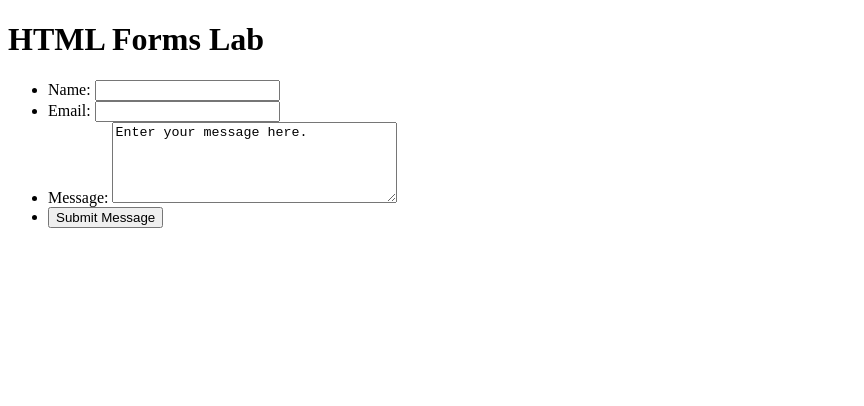
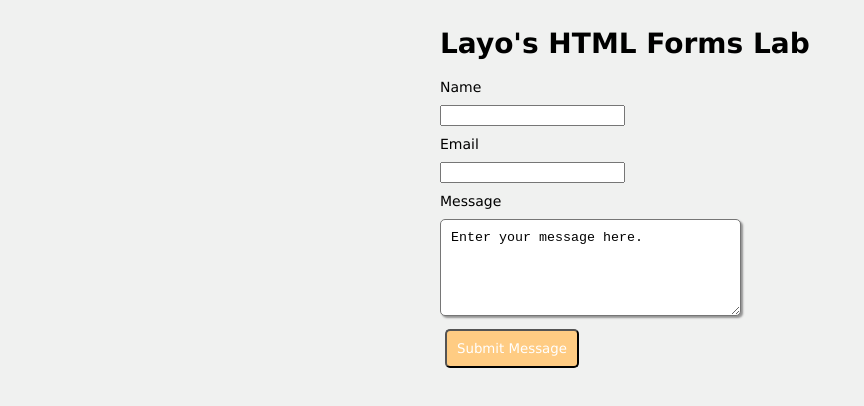
Before and after one commit to oadewole/oadewole.github.io, a plain HTML site: page inst377-labs/lab_6/index.html in a window 1280 px wide. Shown: the whole page, without its empty margins (0-864 px from the left). Drawn offline with Linux system fonts and the light colour scheme.

Commit message:
Style form

```diff
--- a/inst377-labs/lab_6/form_styles.css
+++ b/inst377-labs/lab_6/form_styles.css
@@ -1,15 +1,59 @@
+html {
+    font-size: 14px;
+}
+
+body {
+    font-family: 'Lucida Sans', 'Lucida Sans Regular', 'Lucida Grande', 'Lucida Sans Unicode', Geneva, Verdana, sans-serif;
+    background: #f0f1f0;
+}
+
+.wrapper {
+    display: flex;
+    flex-flow: row wrap;
+    justify-content: center;
+}
+
 form {
-
+    /* Center form */
+    margin: 0 auto;
+    width: 400px;
 }
 
 label {
-
+    display: block;
+    margin: 5px 0px;
 }
 
 input, textarea {
+    margin: 5px 0;
+}
 
+textarea {
+    border-radius: 5px;
+    padding: 10px;
+    box-shadow: 2px 2px 2px #949494;
 }
 
 ul {
+    list-style: none;
+    margin: 0;
+    padding: 0;
+}
 
+button {
+    background-color: #ffcc83;
+    font-family: Verdana, Geneva, Tahoma, sans-serif;
+    color: #fff;
+    margin: 5px;
+    padding: 10px;
+    border-radius: 5px;
 }
+
+button:hover {
+    background-color: #ff6b54;
+}
+
+button:active {
+    position: relative;
+    top: 1px;
+  }
--- a/inst377-labs/lab_6/index.html
+++ b/inst377-labs/lab_6/index.html
@@ -8,24 +8,24 @@
     <div class="wrapper">
       <div class="container">
         <div>
-          <h1>HTML Forms Lab</h1>
+          <h1>Layo's HTML Forms Lab</h1>
         </div>
 
         <div class="form-container">
           <form action="https://nameless-thicket-21836.herokuapp.com/lab" method="post">
             <ul>
               <li>
-                <label for="name">Name:</label>
-                <input type="text" id="name" name="user_name" maxlength="140">
+                <label for="name">Name</label>
+                <input type="text" id="name" name="user_name" maxlength="140"></li>
               </li>
 
               <li>
-                <label for="mail">Email:</label>
+                <label for="mail">Email</label>
                 <input type="email" id="mail" name="user_mail">
               </li>
 
               <li>
-                <label for="msg">Message:</label>
+                <label for="msg">Message</label>
                 <textarea id="msg" name="user_message" rows="5" cols="33">Enter your message here.</textarea>
               </li>
 
```
